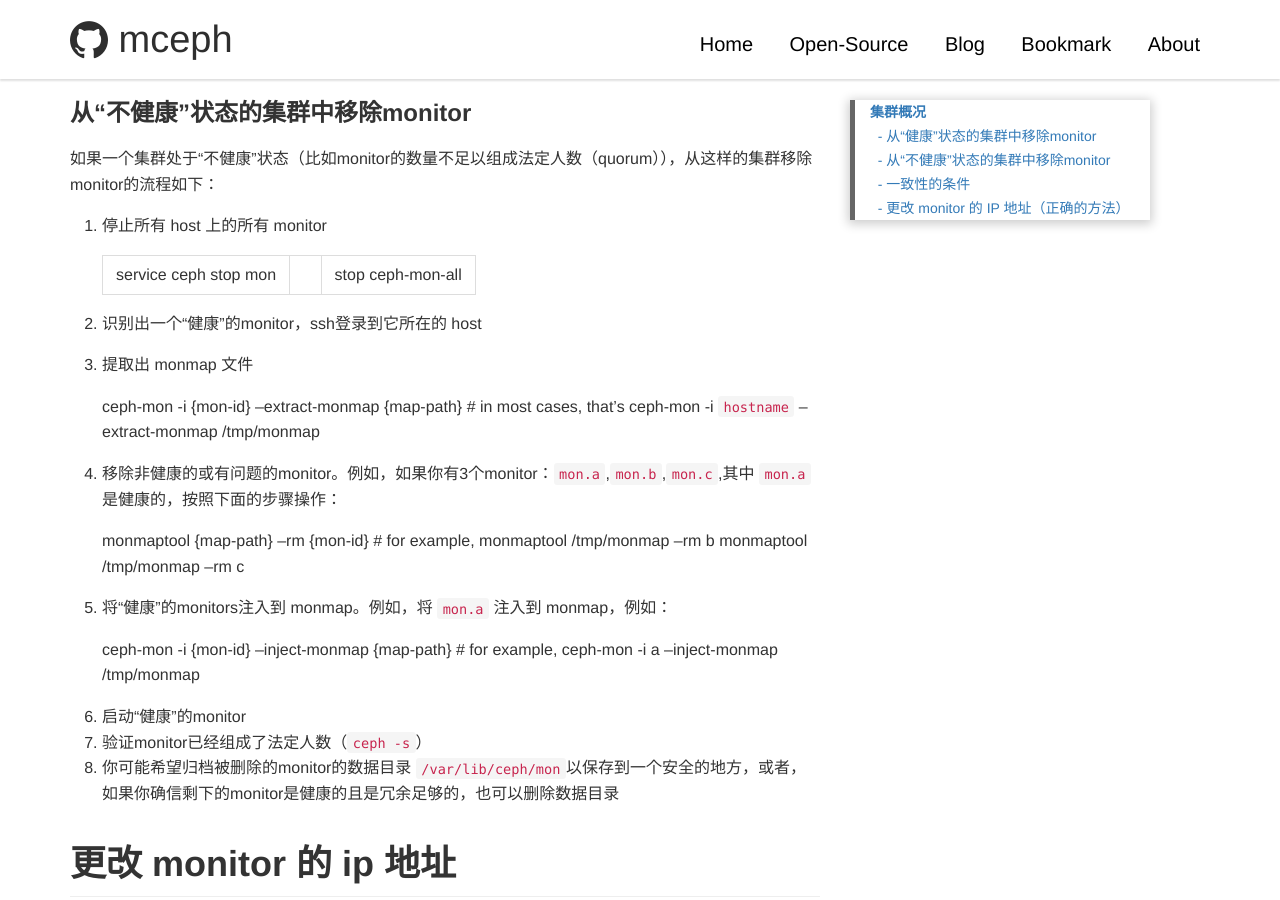
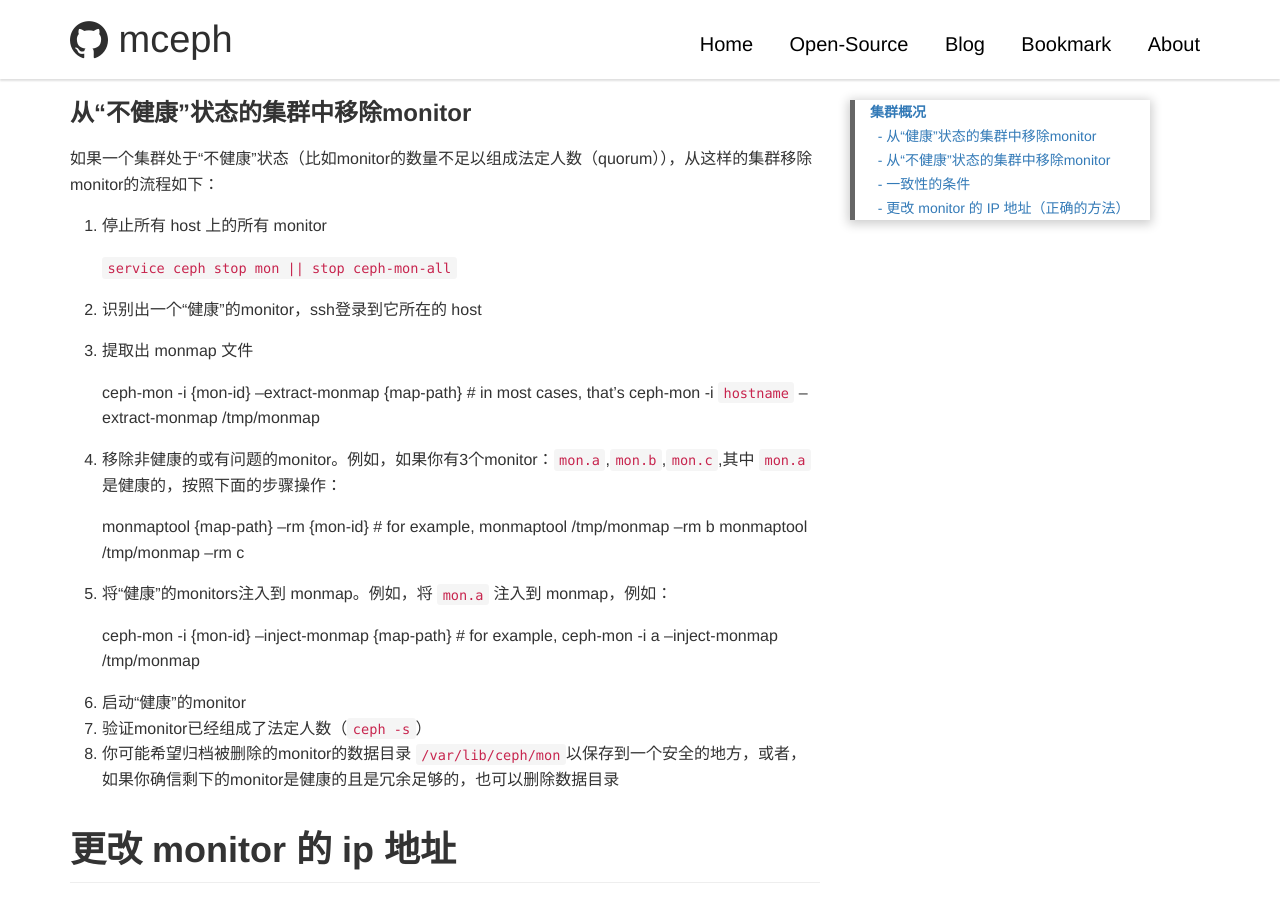
Before and after one commit to mceph/mceph.github.io, a Jekyll site: the page built from _posts/2017/2017-06-16-Add-or-Remove-Monitors.md, in a window 1280 px wide and 900 px high, scrolled down 3857 px. Built offline with Jekyll 4.4.1, drawn with Linux system fonts in a browser that asks for light colours; comment, search, counter and statistics services are not loaded.

```diff
--- a/_posts/2017/2017-06-16-Add-or-Remove-Monitors.md
+++ b/_posts/2017/2017-06-16-Add-or-Remove-Monitors.md
@@ -174,9 +174,7 @@ tags: [ceph,monitor,监控器]
 
 1. 停止所有 host 上的所有 monitor
 
-
-    service ceph stop mon || stop ceph-mon-all
-
+    `service ceph stop mon || stop ceph-mon-all`
 
 2. 识别出一个“健康”的monitor，ssh登录到它所在的 host
 
```
